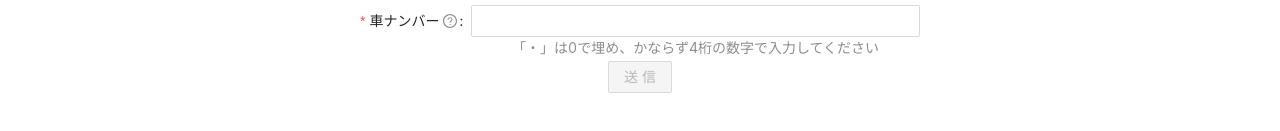
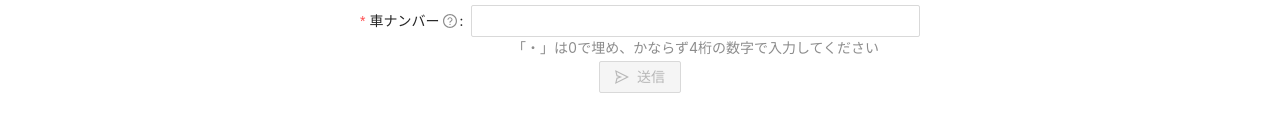
Before and after one commit to tttocklll/parkize-front, a React (Create React App) app: page /register in a window 1280 px wide. Shown: the part 181-312 px from the top of the page. Built offline with nearby package versions, Linux system fonts and the light colour scheme.

Commit message:
feat: add icon

```diff
--- a/src/pages/Register.tsx
+++ b/src/pages/Register.tsx
@@ -1,7 +1,7 @@
 import React, { useState } from "react";
 import { getRequest2GAS } from "../utils/GetRequest2GAS";
 import { Button, Form, FormItemProps, Input, Layout } from "antd";
-import { findAllByDisplayValue } from "@testing-library/dom";
+import { SendOutlined } from "@ant-design/icons";
 
 export default function Register() {
   const [name, setName] = useState("");
@@ -58,6 +58,7 @@ export default function Register() {
         <Form.Item>
           <Button
             type="primary"
+            icon={<SendOutlined />}
             onClick={onClick}
             loading={isLoading}
             disabled={!name || carNunmberStatus !== "success"}
```
